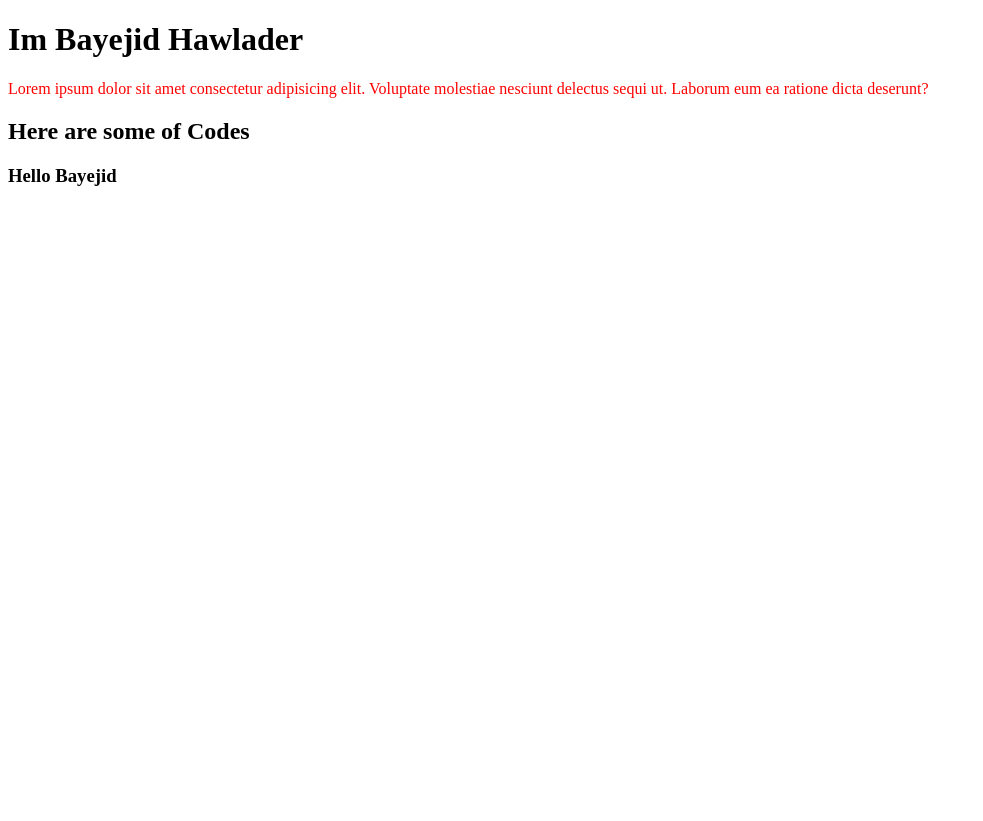
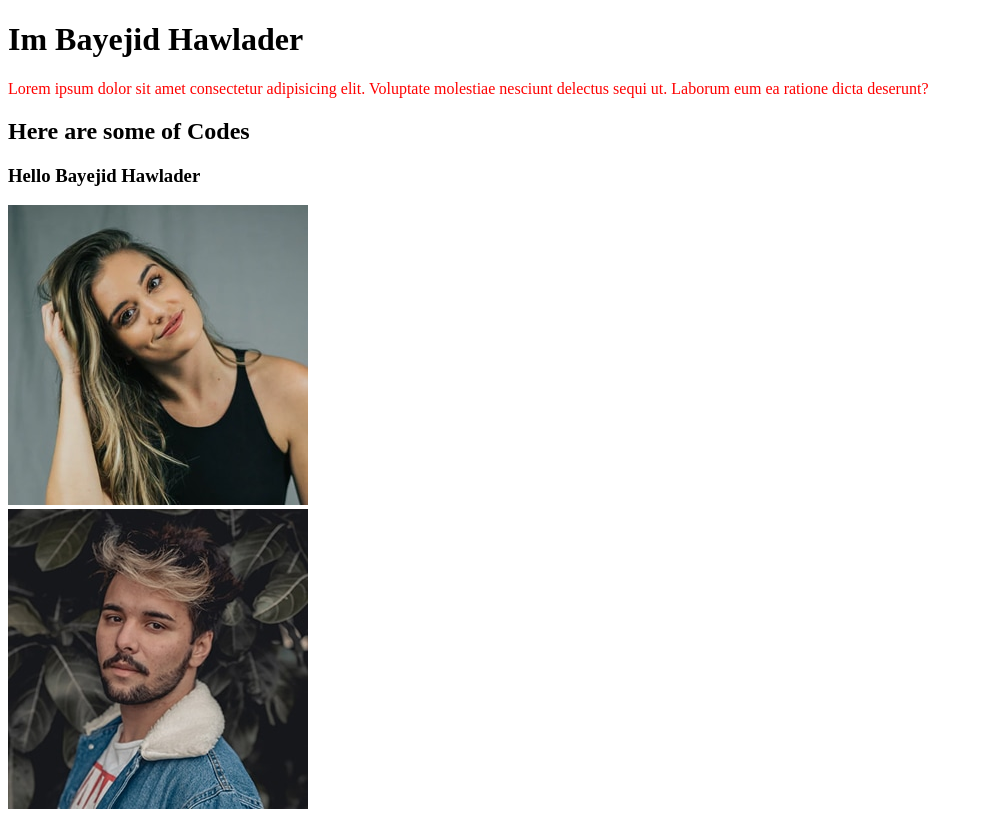
Before and after one commit to bayejidhawlader/my-first-repo, a plain HTML site: page index.html in a window 1280 px wide. Shown: the whole page, without its empty margins (0-983 px from the left). Before the commit the page ends 800 px from the top, so only its background shows below. Drawn offline with Linux system fonts and the light colour scheme.

Commit message:
Added Text And Images

```diff
--- a/index.html
+++ b/index.html
@@ -13,6 +13,10 @@
 
     <h2>Here are some of Codes</h2>
 
-    <h3>Hello Bayejid</h3>
+    <h3>Hello Bayejid Hawlader</h3>
+
+    <img src="img/Handsome-mechanic-2.jpg" alt="">
+    <br>
+    <img src="Handsome-mechanic-3.jpg" alt="">
 </body>
 </html>
```
Also changed, not shown: Handsome-mechanic-3.jpg (added), img/Handsome-mechanic-2.jpg (added).
